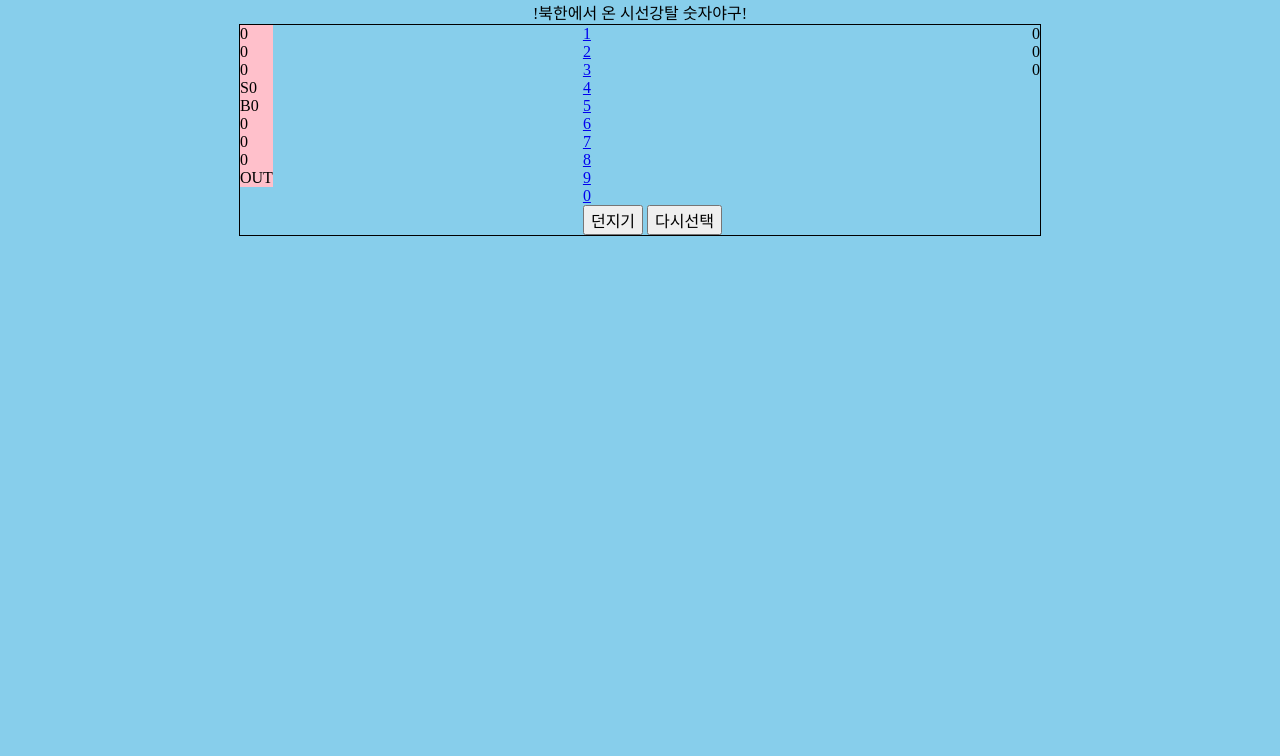
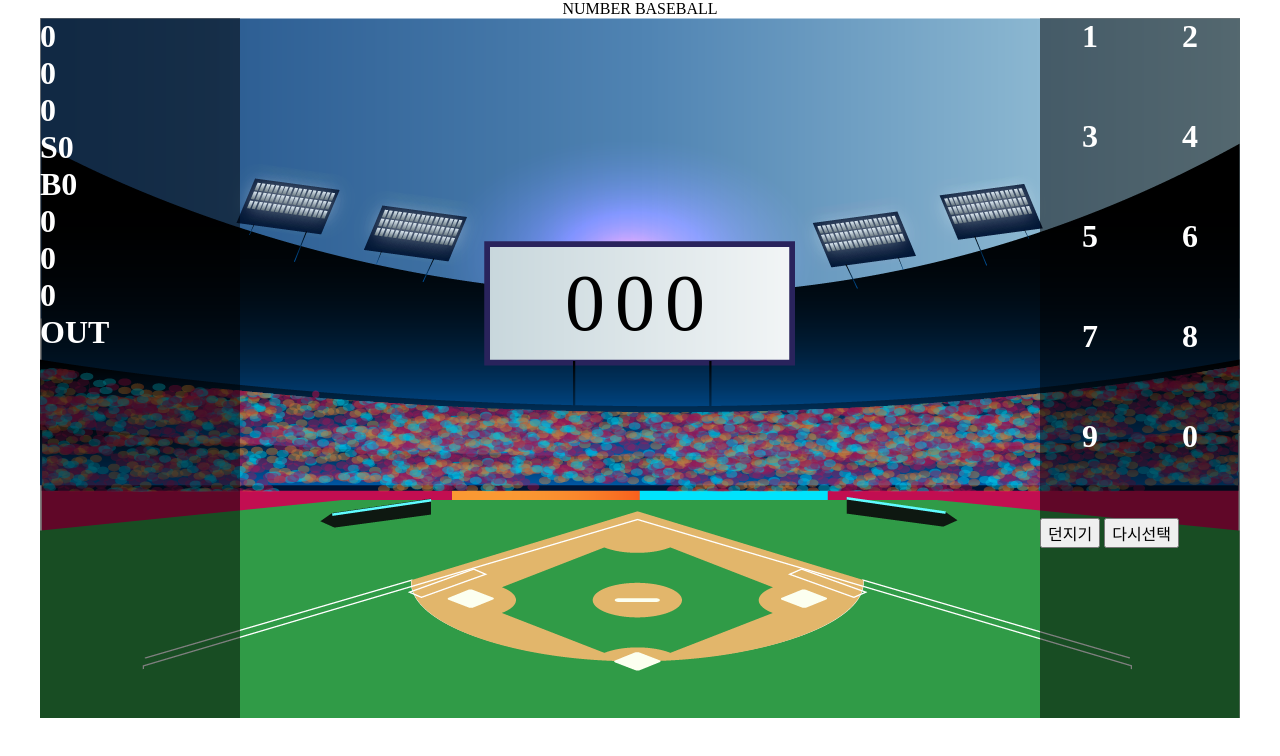
Before and after one commit to jyansol/game, a website built with Parcel: page src/index.html in a window 1280 px wide. Both pictures are taken after a click on the button "다시선택". Built offline with nearby package versions, Linux system fonts and the light colour scheme.

Commit message:
index.js

```diff
--- a/src/index.html
+++ b/src/index.html
@@ -13,7 +13,7 @@
 
 
   <body>
-    <h1>!북한에서 온 시선강탈 숫자야구!</h1>
+    <h1>NUMBER BASEBALL</h1>
     <div class="container">
       <section class="score-section">
         <div class="score-bg">
@@ -36,7 +36,7 @@
           </div>
         </div>
       </section>
-      <section>
+      <section id="select-section">
         <ul class="select-section">
           <li class="option"><a href="#">1</a></li>
           <li class="option"><a href="#">2</a></li>
@@ -50,7 +50,7 @@
           <li class="option"><a href="#">0</a></li>
         </ul>
         <button class="pitch">던지기</button>
-        <button>다시선택</button>
+        <button class="reset">다시선택</button>
       </section>
       <section class="board-section">
         <ul class="board-ul">
--- a/src/index.js
+++ b/src/index.js
@@ -15,7 +15,7 @@ for (let i = 0; i < 3; i++) {
 }
 
 // boardItemEl.textContent = e.target.textContent;
-let arr = [];
+let arr = new Array();
 let index = 0;
 
 document.querySelector('.select-section').addEventListener('click', (e) => {
@@ -25,9 +25,23 @@ document.querySelector('.select-section').addEventListener('click', (e) => {
   document.querySelector('.list1').textContent = arr[0];
   document.querySelector('.list2').textContent = arr[1];
   document.querySelector('.list3').textContent = arr[2];
-  // if (arr.length > 3) {
-  //   return false;
-  // }
+  while (arr.length > 3) {
+    alert('숫자는 3개만 입력가능합니다.');
+    arr.pop();
+    console.log(arr);
+  }
+});
+
+document.querySelector('.reset').addEventListener('click', (e) => {
+  document.querySelector('.list1').textContent = 0;
+  document.querySelector('.list2').textContent = 0;
+  document.querySelector('.list3').textContent = 0;
+  document.querySelector('.scoreLi1').textContent = 0;
+  document.querySelector('.scoreLi2').textContent = 0;
+  document.querySelector('.scoreLi3').textContent = 0;
+  document.querySelector('.outLi1').textContent = 0;
+  document.querySelector('.outLi2').textContent = 0;
+  document.querySelector('.outLi3').textContent = 0;
 });
 
 document.querySelector('.pitch').addEventListener('click', (e) => {
@@ -49,7 +63,7 @@ document.querySelector('.pitch').addEventListener('click', (e) => {
   // console.log(input3)
   // while (count < 10) {
   // 숫자를 입력받고 비교를 준비하는 부분
-
+  // let input =
   // let inputArray = input.split(""); //input.split(''); // split함수는 아래에 설명
 
   strike = 0; // strike와 ball의 개수를 초기화
@@ -68,20 +82,20 @@ document.querySelector('.pitch').addEventListener('click', (e) => {
     }
   }
   // 결과를 표시하는 부분 console객체는 밑에 설명
-  if (strike === 3) {
-    console.log('홈런!!! ' + (count - 1) + '번 만에 맞추셨습니다');
-    // break;
-  } else if (count >= 10) {
-    console.error('시도 횟수를 초과하셨습니다.');
-  } else {
-    console.info(inputArray.join('') + ': ' + strike + '스트라이크 ' + ball + '볼');
-    // document.querySelectorAll('.mystyle')[0].textContent = ''
-    // document.querySelectorAll('.mystyle')[1].textContent = ''
-    // document.querySelectorAll('.mystyle')[2].textContent = ''
-    // inputArray = []
-    // inputArray.push('zz')
-    // console.log(inputArray)
-  }
+  // if (strike === 3) {
+  //   console.log('홈런!!! ' + (count - 1) + '번 만에 맞추셨습니다');
+  //   // break;
+  // } else if (count >= 10) {
+  //   console.error('시도 횟수를 초과하셨습니다.');
+  // } else {
+  //   console.info(inputArray.join('') + ': ' + strike + '스트라이크 ' + ball + '볼');
+  //   // document.querySelectorAll('.mystyle')[0].textContent = ''
+  //   // document.querySelectorAll('.mystyle')[1].textContent = ''
+  //   // document.querySelectorAll('.mystyle')[2].textContent = ''
+  //   // inputArray = []
+  //   // inputArray.push('zz')
+  //   // console.log(inputArray)
+  // }
 
   // }
 });
--- a/src/index.scss
+++ b/src/index.scss
@@ -1,26 +1,62 @@
 $main-color: skyblue;
 
-body {
-  background-color: $main-color;
-}
-
 h1 {
+  margin-top: 50px;
   text-align: center;
-  font-size: 1.5em;
+  font-size: 5em;
 }
 
 .container {
-  border: 1px solid black;
-  width: 800px;
+  background-image: url('../images/bg.png');
+  background-repeat: no-repeat;
+  width: 1200px;
+  height: 700px;
   margin: 0 auto;
   display: flex;
   justify-content: space-between;
 }
 
+#select-section {
+  width: 200px;
+  height: 700px;
+  order: 1;
+  background-color: black;
+  background-color: rgba(0, 0, 0, 0.5);
+}
+
 .select-section {
-  order: 1;
+  display: flex;
+  flex-wrap: wrap;
+}
+
+.select-section li {
+  width: 100px;
+  height: 100px;
+  text-align: center;
+  color: white;
+  font-size: 2em;
+  font-weight: 800;
 }
 
 .score-bg {
-  background-color: pink;
+  width: 200px;
+  height: 700px;
+  background-color: black;
+  background-color: rgba(0, 0, 0, 0.5);
 }
+
+.score li,
+.out li {
+  color: white;
+  font-size: 2em;
+  font-weight: 800;
+}
+
+.board-ul {
+  display: flex;
+}
+
+.board-ul li {
+  font-size: 5em;
+  margin: 240px 10px 0 0;
+}
--- a/src/reset.css
+++ b/src/reset.css
@@ -122,3 +122,8 @@ table {
   border-collapse: collapse;
   border-spacing: 0;
 }
+
+a {
+  color: inherit;
+  text-decoration: none;
+}
```
Also changed, not shown: images/bg.png (added).
